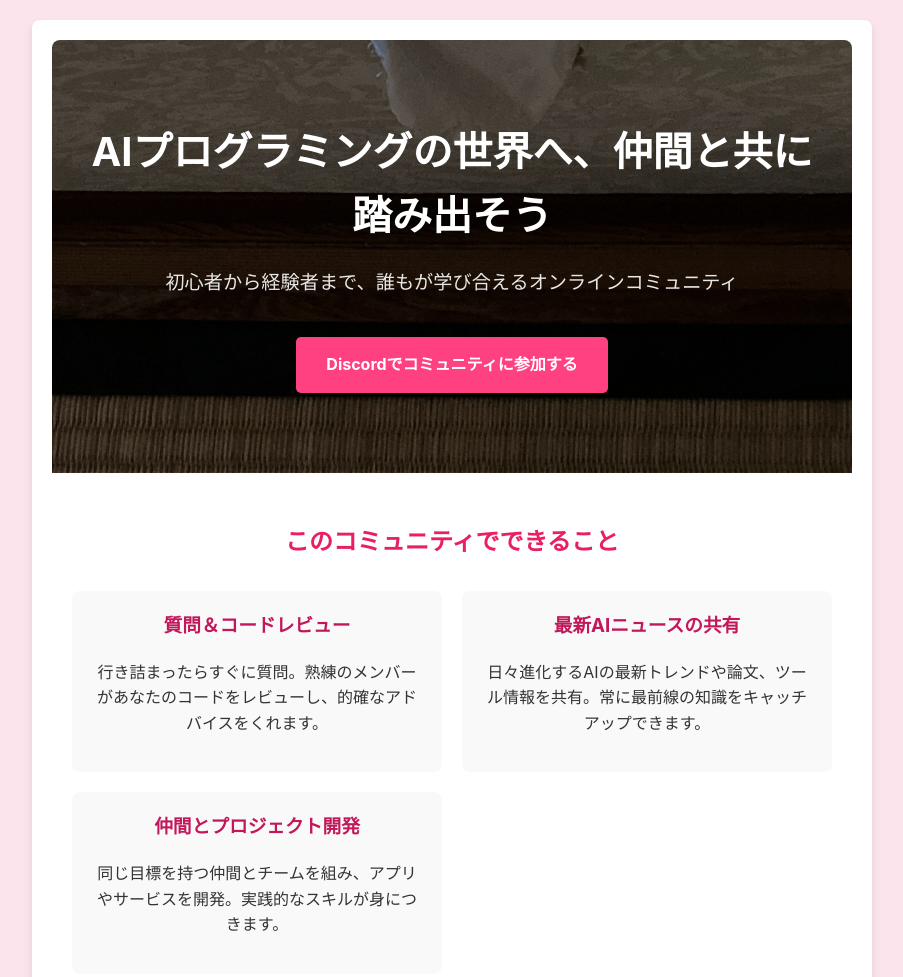
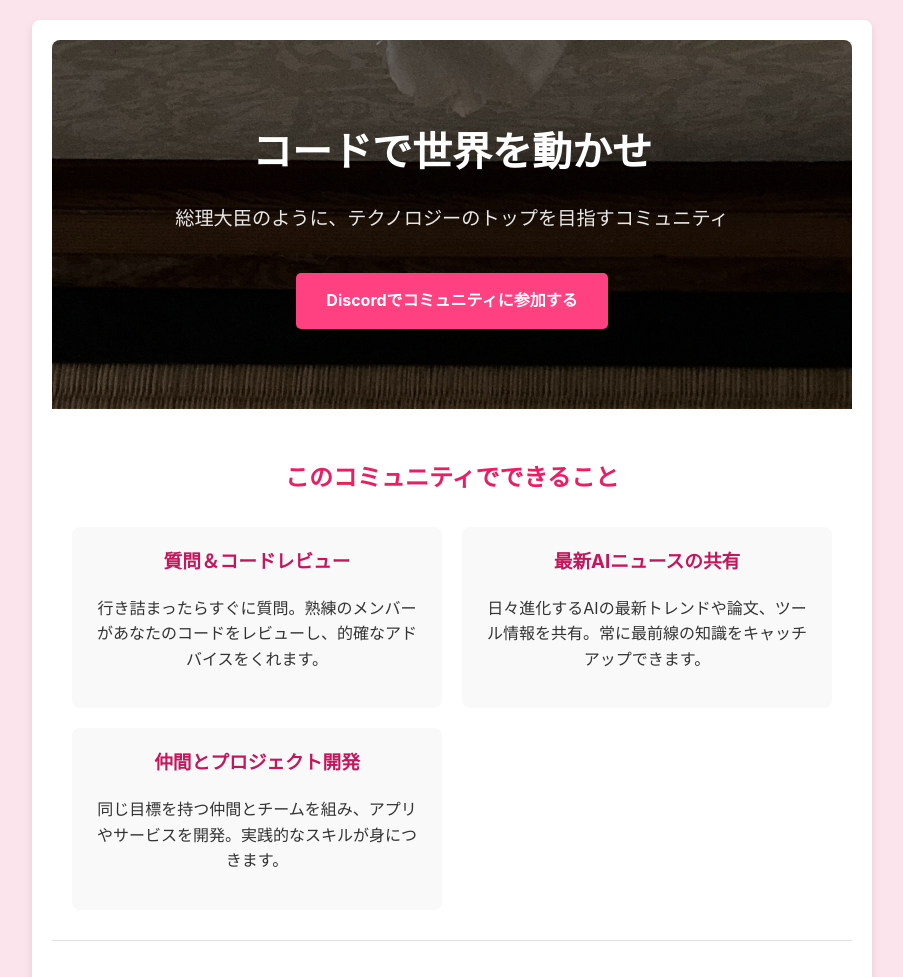
Before and after one commit to papacoin-8851/ai-lp-test, a plain HTML site: page index.html in a window 1280 px wide. Shown: the top 977 px of the page, without its empty margins (188-1091 px from the left). Drawn offline with Linux system fonts and the light colour scheme.

Commit message:
総理に変更

```diff
--- a/index.html
+++ b/index.html
@@ -3,7 +3,7 @@
 <head>
     <meta charset="UTF-8">
     <meta name="viewport" content="width=device-width, initial-scale=1.0">
-    <title>AIプログラミング学習コミュニティ</title>
+    <title>総理</title>
     <style>
         body {
             font-family: -apple-system, BlinkMacSystemFont, "Segoe UI", Roboto, Helvetica, Arial, sans-serif;
@@ -96,8 +96,8 @@
 
     <div class="container">
         <header>
-            <h1>AIプログラミングの世界へ、仲間と共に踏み出そう</h1>
-            <p>初心者から経験者まで、誰もが学び合えるオンラインコミュニティ</p>
+            <h1>コードで世界を動かせ</h1>
+            <p>総理大臣のように、テクノロジーのトップを目指すコミュニティ</p>
             <a href="https://discord.gg/CCuV6RNFPe" class="cta-button">Discordでコミュニティに参加する</a>
         </header>
 
@@ -136,7 +136,7 @@
         </section>
 
         <footer>
-            <p>&copy; 2025 AIプログラミング学習コミュニティ. All rights reserved.</p>
+            <p>&copy; 2025 総理. All rights reserved.</p>
         </footer>
     </div>
 
```
